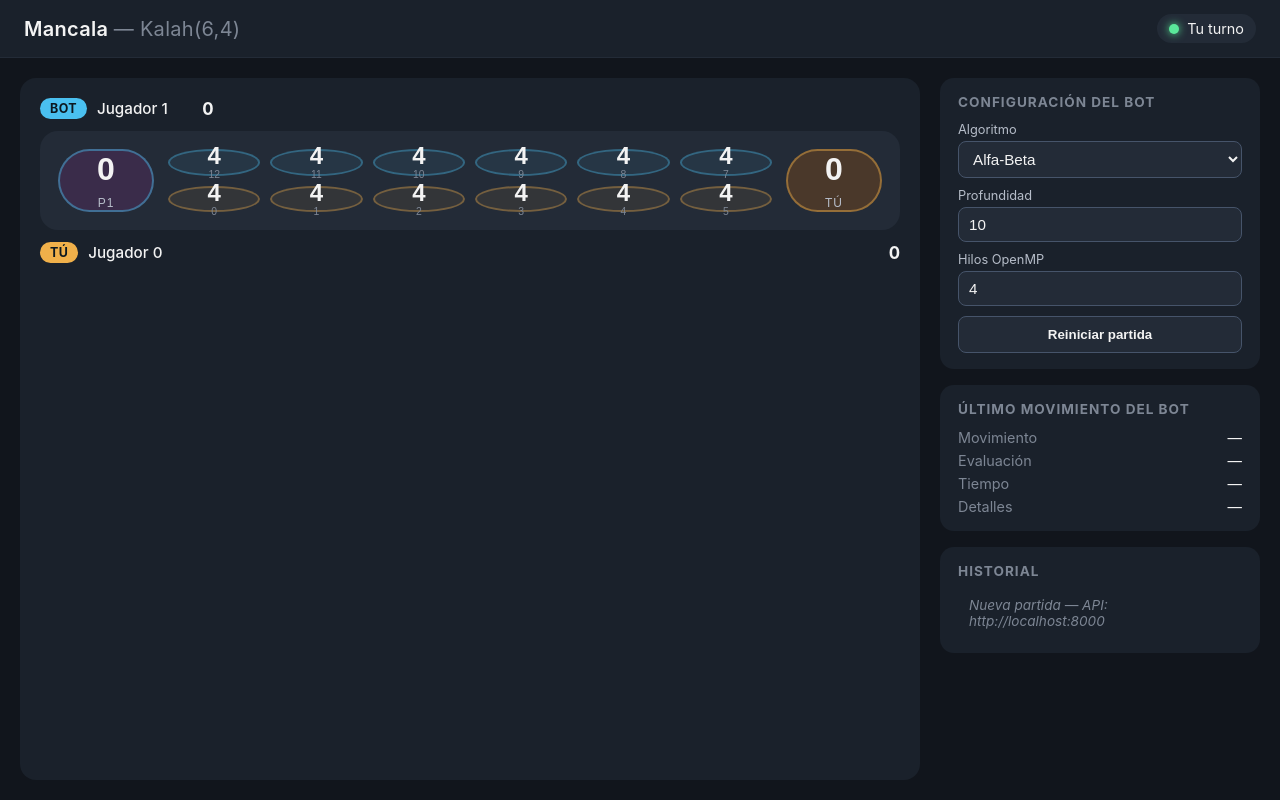
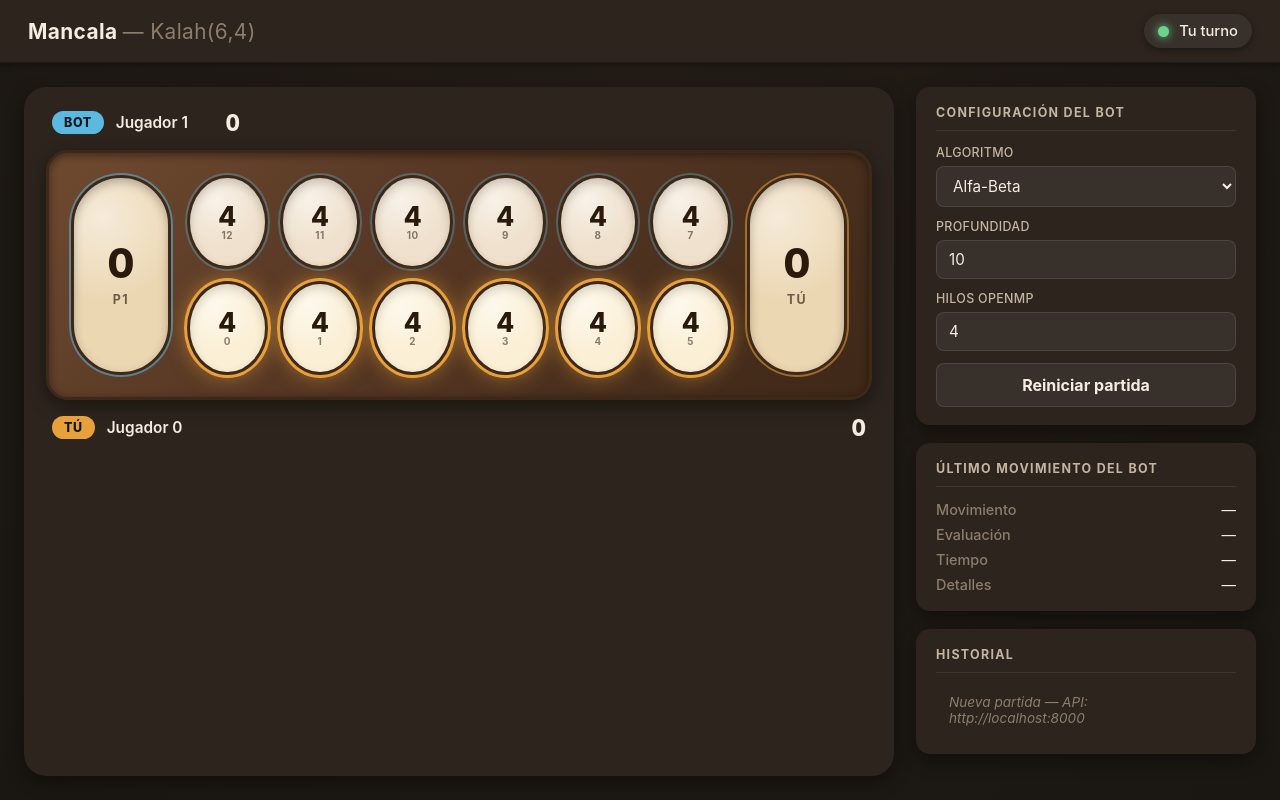
Before and after one commit to BigBelial/Paralelas-AI-Final, a plain HTML site: page frontend/public/index.html in a window 1280 px wide. Drawn offline with Linux system fonts and the light colour scheme.

Commit message:
frontend enhanced

```diff
--- a/frontend/public/index.html
+++ b/frontend/public/index.html
@@ -4,7 +4,7 @@
     <meta charset="UTF-8" />
     <meta name="viewport" content="width=device-width, initial-scale=1.0" />
     <title>Mancala — Kalah(6,4) vs. AI</title>
-    <link rel="stylesheet" href="style.css" />
+    <link rel="stylesheet" href="style.css?v=3" />
 </head>
 <body>
     <header class="topbar">
@@ -128,7 +128,7 @@
                     Hilos OpenMP
                     <input id="threads" type="number" value="4" min="1" max="32" />
                 </label>
-                <button id="btn-reset" class="btn btn-secondary">Reiniciar partida</button>
+                <button id="btn-reset" class="btn btn-secondary btn-block">Reiniciar partida</button>
             </section>
 
             <section class="card">
@@ -159,6 +159,6 @@
         </div>
     </div>
 
-    <script src="app.js"></script>
+    <script src="app.js?v=3"></script>
 </body>
 </html>
--- a/frontend/public/style.css
+++ b/frontend/public/style.css
@@ -1,19 +1,41 @@
+/* ===========================================================
+   Mancala / Kalah(6,4) — UI
+   Paleta cálida estilo tablero de madera + crema, con
+   acentos cian/ámbar para los jugadores.
+   =========================================================== */
+
 :root {
-    --bg: #11151c;
-    --panel: #1a212b;
-    --panel-2: #232b37;
-    --pit-bg: #2c3645;
-    --pit-bg-hover: #3a4658;
-    --pit-border: #46546a;
-    --kalaha-bg: #4a382a;
-    --kalaha-bg-rival: #3a2c4a;
-    --accent: #f0b04a;
-    --accent-2: #4ac0f0;
+    --bg-1: #1a1612;
+    --bg-2: #221c16;
+    --panel: #2c241d;
+    --panel-2: #38302a;
+    --wood: #5a3a26;          /* madera del tablero */
+    --wood-dark: #3e2818;
+    --wood-light: #6e4a2f;
+
+    --pit-bg: #efe1cd;         /* hoyo crema */
+    --pit-bg-empty: #d8c8b0;
+    --pit-text: #2a1a0d;
+
+    --kalaha-bg: #ecd7b3;
+    --kalaha-text: #2a1a0d;
+
+    --you: #e8a13a;            /* ámbar = tú */
+    --bot: #5db8e0;            /* cian   = bot */
+    --success: #6ad48f;
     --danger: #e85a5a;
-    --success: #5ae89a;
-    --text: #f3f3f3;
-    --text-dim: #b6bdc9;
-    --muted: #7d8694;
+
+    --text: #f5ede2;
+    --text-dim: #c4b5a3;
+    --muted: #8c7d6c;
+
+    --shadow-sm: 0 2px 6px rgba(0,0,0,0.35);
+    --shadow-md: 0 6px 18px rgba(0,0,0,0.4);
+    --shadow-lg: 0 14px 40px rgba(0,0,0,0.55);
+
+    --radius-sm: 8px;
+    --radius-md: 14px;
+    --radius-lg: 22px;
 }
 
 * { box-sizing: border-box; margin: 0; padding: 0; }
@@ -21,9 +43,10 @@
 html, body {
     height: 100%;
     font-family: -apple-system, "Segoe UI", Roboto, "Helvetica Neue", sans-serif;
-    background: var(--bg);
+    background: radial-gradient(ellipse at top, var(--bg-2), var(--bg-1));
     color: var(--text);
     -webkit-font-smoothing: antialiased;
+    text-rendering: optimizeLegibility;
 }
 
 body {
@@ -32,139 +55,178 @@ body {
     min-height: 100vh;
 }
 
+button {
+    font: inherit;
+    color: inherit;
+    background: none;
+    border: none;
+    cursor: pointer;
+}
+
 /* ============ TOPBAR ============ */
 .topbar {
     display: flex;
     justify-content: space-between;
     align-items: center;
-    padding: 14px 24px;
+    padding: 14px 28px;
     background: var(--panel);
-    border-bottom: 1px solid var(--panel-2);
+    border-bottom: 1px solid #00000044;
+    box-shadow: var(--shadow-sm);
 }
 .topbar h1 {
-    font-size: 1.25rem;
-    font-weight: 600;
-    letter-spacing: 0.3px;
+    font-size: 1.3rem;
+    font-weight: 700;
+    letter-spacing: 0.4px;
 }
 .muted { color: var(--muted); font-weight: 400; }
 
 .status {
     display: flex;
     align-items: center;
-    gap: 8px;
-    padding: 6px 12px;
+    gap: 10px;
+    padding: 8px 14px;
     background: var(--panel-2);
     border-radius: 999px;
-    font-size: 0.9rem;
+    font-size: 0.92rem;
+    font-weight: 500;
+    box-shadow: var(--shadow-sm);
 }
 .status-dot {
-    width: 10px; height: 10px;
+    width: 11px; height: 11px;
     border-radius: 50%;
     background: var(--success);
-    box-shadow: 0 0 8px var(--success);
+    box-shadow: 0 0 10px var(--success);
 }
-.status.thinking .status-dot { background: var(--accent); box-shadow: 0 0 8px var(--accent); animation: pulse 1s infinite; }
-.status.over .status-dot { background: var(--muted); box-shadow: none; }
-.status.error .status-dot { background: var(--danger); box-shadow: 0 0 8px var(--danger); }
-@keyframes pulse { 50% { opacity: 0.4; } }
+.status.thinking .status-dot {
+    background: var(--you);
+    box-shadow: 0 0 10px var(--you);
+    animation: pulse 1s infinite;
+}
+.status.over  .status-dot { background: var(--muted); box-shadow: none; }
+.status.error .status-dot { background: var(--danger); box-shadow: 0 0 10px var(--danger); }
+@keyframes pulse { 0%,100% { opacity: 1; } 50% { opacity: 0.35; } }
 
 /* ============ LAYOUT ============ */
 .layout {
     display: grid;
-    grid-template-columns: minmax(0, 1fr) 320px;
-    gap: 20px;
-    padding: 20px;
+    grid-template-columns: minmax(0, 1fr) 340px;
+    gap: 22px;
+    padding: 24px;
     flex: 1;
-    max-width: 1280px;
+    max-width: 1320px;
     width: 100%;
     margin: 0 auto;
 }
-@media (max-width: 900px) {
-    .layout { grid-template-columns: 1fr; }
+@media (max-width: 960px) {
+    .layout { grid-template-columns: 1fr; padding: 16px; }
 }
 
 /* ============ TABLERO ============ */
 .board-area {
     display: flex;
     flex-direction: column;
-    gap: 12px;
+    gap: 14px;
     background: var(--panel);
-    border-radius: 16px;
-    padding: 20px;
+    border-radius: var(--radius-lg);
+    padding: 22px;
+    box-shadow: var(--shadow-md);
 }
 
 .player-tag {
     display: flex;
     align-items: center;
-    gap: 10px;
-    font-size: 0.95rem;
+    gap: 12px;
+    font-size: 0.96rem;
     color: var(--text-dim);
+    padding: 0 6px;
 }
-.player-tag-top { justify-content: flex-start; }
+.player-tag-top    { justify-content: flex-start; }
 .player-tag-bottom { justify-content: flex-end; }
 
 .badge {
-    background: var(--accent-2);
-    color: #0c1820;
-    padding: 3px 10px;
+    background: var(--bot);
+    color: #0a1822;
+    padding: 4px 12px;
     border-radius: 999px;
     font-size: 0.78rem;
-    font-weight: 700;
-    letter-spacing: 0.4px;
+    font-weight: 800;
+    letter-spacing: 0.6px;
     text-transform: uppercase;
 }
-.badge-you { background: var(--accent); }
+.badge-you { background: var(--you); }
 
-.player-side { color: var(--text); font-weight: 500; }
+.player-side {
+    color: var(--text);
+    font-weight: 600;
+}
 .player-score {
     margin-left: auto;
     font-variant-numeric: tabular-nums;
-    font-weight: 700;
+    font-weight: 800;
     color: var(--text);
-    font-size: 1.1rem;
-    min-width: 36px;
+    font-size: 1.4rem;
+    min-width: 40px;
     text-align: right;
 }
 .player-tag-top .player-score { margin-left: 0; margin-right: auto; }
 
-/* Layout principal del tablero: flex horizontal con 2 kalahas y un centro
- * con 2 filas. Sin grids con aspect-ratio que se desbordan. */
+/* Tablero principal — tablero de madera con 2 kalahas y 2 filas */
 .board {
     display: flex;
     align-items: stretch;
-    gap: 14px;
-    background: var(--panel-2);
-    border-radius: 18px;
-    padding: 18px;
+    gap: 16px;
+    background: linear-gradient(135deg, var(--wood-light), var(--wood) 35%, var(--wood-dark));
+    border: 3px solid var(--wood-dark);
+    border-radius: var(--radius-lg);
+    padding: 22px;
+    box-shadow: inset 0 2px 8px rgba(0,0,0,0.45), var(--shadow-md);
 }
 
+/* --- Kalahas (almacenes laterales) --- */
 .kalaha {
-    flex: 0 0 96px;
+    flex: 0 0 100px;
+    min-height: 200px;
     display: flex;
     flex-direction: column;
     align-items: center;
     justify-content: center;
     gap: 8px;
     background: var(--kalaha-bg);
-    border: 2px solid rgba(240, 176, 74, 0.45);
-    border-radius: 60px;
-    color: var(--text);
-    cursor: default;
+    background-image:
+        radial-gradient(circle at 30% 20%, rgba(255,255,255,0.5), transparent 50%);
+    border: 3px solid var(--wood-dark);
+    border-radius: 70px;
+    color: var(--kalaha-text);
+    box-shadow: inset 0 4px 10px rgba(0,0,0,0.25);
 }
-.kalaha-left { background: var(--kalaha-bg-rival); border-color: rgba(74, 192, 240, 0.45); }
-.kalaha-count { font-size: 2rem; font-weight: 700; font-variant-numeric: tabular-nums; }
-.kalaha-label { font-size: 0.75rem; color: var(--text-dim); letter-spacing: 1px; text-transform: uppercase; }
+.kalaha-left  { box-shadow: inset 0 4px 10px rgba(0,0,0,0.25), 0 0 0 2px rgba(93, 184, 224, 0.55); }
+.kalaha-right { box-shadow: inset 0 4px 10px rgba(0,0,0,0.25), 0 0 0 2px rgba(232, 161, 58, 0.55); }
+.kalaha-count {
+    font-size: 2.6rem;
+    font-weight: 800;
+    font-variant-numeric: tabular-nums;
+    line-height: 1;
+    color: var(--pit-text);
+}
+.kalaha-label {
+    font-size: 0.78rem;
+    color: rgba(42,26,13,0.65);
+    letter-spacing: 1.5px;
+    text-transform: uppercase;
+    font-weight: 700;
+}
 
+/* --- Centro: 2 filas de 6 hoyos --- */
 .rows {
     flex: 1 1 auto;
     min-width: 0;
     display: flex;
     flex-direction: column;
-    gap: 10px;
+    gap: 12px;
 }
 .row {
     display: flex;
-    gap: 10px;
+    gap: 12px;
     flex: 1 1 0;
     min-height: 0;
 }
@@ -175,52 +237,81 @@ body {
     aspect-ratio: 1;
     max-width: 110px;
     background: var(--pit-bg);
-    border: 2px solid var(--pit-border);
+    background-image: radial-gradient(circle at 35% 25%, rgba(255,255,255,0.55), transparent 55%);
+    border: 3px solid var(--wood-dark);
     border-radius: 50%;
-    color: var(--text);
+    color: var(--pit-text);
     display: flex;
     flex-direction: column;
     align-items: center;
     justify-content: center;
     gap: 2px;
     cursor: default;
-    transition: transform 120ms ease, background 120ms ease, border-color 120ms ease, box-shadow 120ms ease;
+    transition: transform 130ms ease, box-shadow 130ms ease, background-color 130ms ease;
     position: relative;
+    box-shadow: inset 0 4px 10px rgba(0,0,0,0.18);
 }
 .pit-count {
-    font-size: 1.5rem;
-    font-weight: 700;
+    font-size: 1.65rem;
+    font-weight: 800;
     font-variant-numeric: tabular-nums;
     line-height: 1;
+    color: var(--pit-text);
 }
 .pit-label {
-    font-size: 0.65rem;
-    color: var(--muted);
+    font-size: 0.62rem;
+    color: rgba(42,26,13,0.55);
     line-height: 1;
+    font-weight: 700;
+    letter-spacing: 0.5px;
 }
-.pit-rival { background: rgba(74, 192, 240, 0.08); border-color: rgba(74, 192, 240, 0.35); }
-.pit-own   { background: rgba(240, 176, 74, 0.08); border-color: rgba(240, 176, 74, 0.35); }
 
-/* Pits clicables solo cuando es tu turno Y tienen semillas */
+/* Lado del rival (visualmente tinte cian) */
+.pit-rival { box-shadow: inset 0 4px 10px rgba(0,0,0,0.18), 0 0 0 2px rgba(93, 184, 224, 0.35); }
+
+/* Lado del humano (visualmente tinte ámbar) */
+.pit-own   { box-shadow: inset 0 4px 10px rgba(0,0,0,0.18), 0 0 0 2px rgba(232, 161, 58, 0.45); }
+
+/* Hoyo CLICKABLE: muy visible cuando es el turno del humano */
 .pit-own.playable {
     cursor: pointer;
-    box-shadow: 0 0 0 0 rgba(240, 176, 74, 0.5);
+    background-color: #fbf0d6;
+    box-shadow:
+        inset 0 4px 10px rgba(0,0,0,0.15),
+        0 0 0 3px var(--you),
+        0 0 18px rgba(232, 161, 58, 0.4);
+    animation: glow 1.4s ease-in-out infinite;
 }
 .pit-own.playable:hover {
-    background: rgba(240, 176, 74, 0.18);
-    transform: translateY(-2px);
-    box-shadow: 0 4px 14px rgba(240, 176, 74, 0.25);
+    transform: translateY(-4px) scale(1.04);
+    background-color: #fff5dd;
+    box-shadow:
+        inset 0 4px 10px rgba(0,0,0,0.12),
+        0 0 0 3px var(--you),
+        0 10px 28px rgba(232, 161, 58, 0.55);
+}
+@keyframes glow {
+    0%,100% { box-shadow: inset 0 4px 10px rgba(0,0,0,0.15),
+                            0 0 0 3px var(--you),
+                            0 0 14px rgba(232, 161, 58, 0.35); }
+    50%     { box-shadow: inset 0 4px 10px rgba(0,0,0,0.15),
+                            0 0 0 3px var(--you),
+                            0 0 22px rgba(232, 161, 58, 0.65); }
 }
 
-/* Animación de la última jugada */
+.pit-own:disabled, .pit-rival:disabled {
+    cursor: not-allowed;
+}
+
+/* Última jugada (humano o bot) */
 .pit.last-move, .kalaha.last-move {
-    border-color: var(--accent);
-    box-shadow: 0 0 0 3px rgba(240, 176, 74, 0.25);
-    animation: bump 350ms ease;
+    animation: bump 480ms ease;
 }
+.pit.last-move        { box-shadow: inset 0 4px 10px rgba(0,0,0,0.15), 0 0 0 4px #fff, 0 0 20px #fff8; }
+.kalaha.last-move     { box-shadow: inset 0 4px 10px rgba(0,0,0,0.15), 0 0 0 4px #fff, 0 0 20px #fff8; }
 @keyframes bump {
-    0% { transform: scale(1); }
-    40% { transform: scale(1.08); }
+    0%   { transform: scale(1); }
+    35%  { transform: scale(1.12); }
     100% { transform: scale(1); }
 }
 
@@ -228,70 +319,81 @@ body {
 .sidebar {
     display: flex;
     flex-direction: column;
-    gap: 16px;
+    gap: 18px;
     min-width: 0;
 }
 .card {
     background: var(--panel);
-    border-radius: 14px;
-    padding: 16px 18px;
+    border-radius: var(--radius-md);
+    padding: 18px 20px;
+    box-shadow: var(--shadow-md);
 }
 .card h2 {
-    font-size: 0.85rem;
+    font-size: 0.78rem;
     text-transform: uppercase;
-    letter-spacing: 1px;
-    color: var(--muted);
-    margin-bottom: 12px;
+    letter-spacing: 1.3px;
+    color: var(--text-dim);
+    margin-bottom: 14px;
+    padding-bottom: 10px;
+    border-bottom: 1px solid #ffffff14;
 }
 .card label {
     display: block;
-    font-size: 0.8rem;
+    font-size: 0.78rem;
     color: var(--text-dim);
-    margin-bottom: 10px;
+    margin-bottom: 12px;
+    font-weight: 500;
+    letter-spacing: 0.3px;
+    text-transform: uppercase;
 }
 .card input, .card select {
     display: block;
     width: 100%;
-    margin-top: 4px;
-    padding: 8px 10px;
+    margin-top: 6px;
+    padding: 9px 12px;
     background: var(--panel-2);
     color: var(--text);
-    border: 1px solid var(--pit-border);
-    border-radius: 8px;
+    border: 1px solid #ffffff1a;
+    border-radius: var(--radius-sm);
     font-size: 0.95rem;
+    font-family: inherit;
+    transition: border-color 120ms ease;
 }
 .card input:focus, .card select:focus {
     outline: none;
-    border-color: var(--accent);
+    border-color: var(--you);
+    box-shadow: 0 0 0 3px rgba(232, 161, 58, 0.2);
 }
 
 .btn {
-    background: var(--accent);
+    display: inline-block;
+    background: var(--you);
     color: #1a1209;
     border: none;
-    border-radius: 8px;
-    padding: 10px 14px;
-    font-weight: 600;
+    border-radius: var(--radius-sm);
+    padding: 11px 18px;
+    font-weight: 700;
     cursor: pointer;
-    width: 100%;
-    transition: filter 120ms ease;
+    transition: filter 120ms ease, transform 120ms ease;
 }
-.btn:hover { filter: brightness(1.08); }
+.btn:hover  { filter: brightness(1.08); transform: translateY(-1px); }
+.btn:active { transform: translateY(0); }
+.btn-block  { width: 100%; }
 .btn-secondary {
     background: var(--panel-2);
     color: var(--text);
-    border: 1px solid var(--pit-border);
+    border: 1px solid #ffffff1a;
 }
 
 /* Stats */
 .stats {
     display: grid;
     grid-template-columns: max-content 1fr;
-    column-gap: 12px;
-    row-gap: 6px;
+    column-gap: 16px;
+    row-gap: 8px;
     font-size: 0.9rem;
 }
-.stats dt { color: var(--muted); }
+.stats dt { color: var(--muted); font-weight: 500; }
 .stats dd { color: var(--text); font-variant-numeric: tabular-nums; text-align: right; }
 
 /* Log */
@@ -302,14 +404,16 @@ body {
     font-size: 0.85rem;
     color: var(--text-dim);
 }
+.log::-webkit-scrollbar       { width: 6px; }
+.log::-webkit-scrollbar-thumb { background: #ffffff22; border-radius: 3px; }
 .log li {
-    padding: 6px 8px;
+    padding: 7px 10px;
     border-radius: 6px;
-    margin-bottom: 2px;
+    margin-bottom: 3px;
     border-left: 3px solid transparent;
 }
-.log li.you   { border-left-color: var(--accent);  background: rgba(240,176,74,0.07); }
-.log li.bot   { border-left-color: var(--accent-2); background: rgba(74,192,240,0.07); }
+.log li.you   { border-left-color: var(--you);     background: rgba(232,161,58,0.08); color: var(--text); }
+.log li.bot   { border-left-color: var(--bot);     background: rgba(93,184,224,0.08); color: var(--text); }
 .log li.system{ color: var(--muted); font-style: italic; }
 
 /* ============ MODAL ============ */
@@ -320,17 +424,32 @@ body {
     display: flex;
     align-items: center;
     justify-content: center;
-    z-index: 10;
+    z-index: 50;
+    backdrop-filter: blur(4px);
+    -webkit-backdrop-filter: blur(4px);
 }
-.overlay.hidden { display: none; }
+.overlay.hidden { display: none !important; }
+
 .modal {
     background: var(--panel);
-    border-radius: 16px;
-    padding: 28px 32px;
-    max-width: 420px;
+    border: 1px solid #ffffff14;
+    border-radius: var(--radius-md);
+    padding: 32px 36px;
+    width: min(420px, 90vw);
     text-align: center;
-    box-shadow: 0 12px 40px rgba(0,0,0,0.5);
+    box-shadow: var(--shadow-lg);
+    animation: modal-pop 220ms ease;
 }
-.modal h2 { margin-bottom: 12px; }
-.modal p  { color: var(--text-dim); margin-bottom: 20px; }
-.modal-actions .btn { max-width: 220px; margin: 0 auto; }
+@keyframes modal-pop {
+    0% { transform: scale(0.92); opacity: 0; }
+    100% { transform: scale(1); opacity: 1; }
+}
+.modal h2  { margin-bottom: 12px; font-size: 1.5rem; }
+.modal p   { color: var(--text-dim); margin-bottom: 24px; font-size: 1.05rem; }
+.modal-actions {
+    display: flex;
+    justify-content: center;
+}
+.modal-actions .btn {
+    min-width: 180px;
+}
```
Also changed, not shown: 1 other file.
